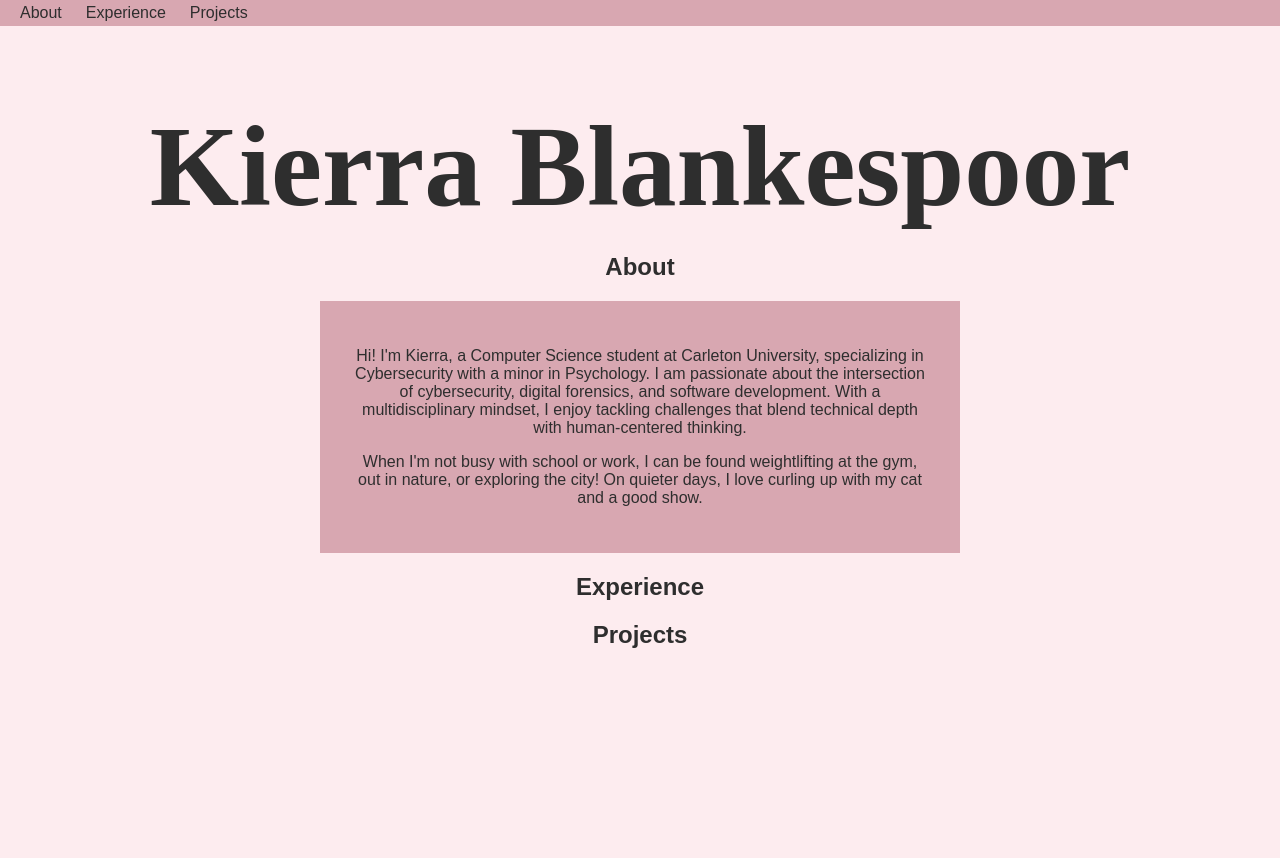
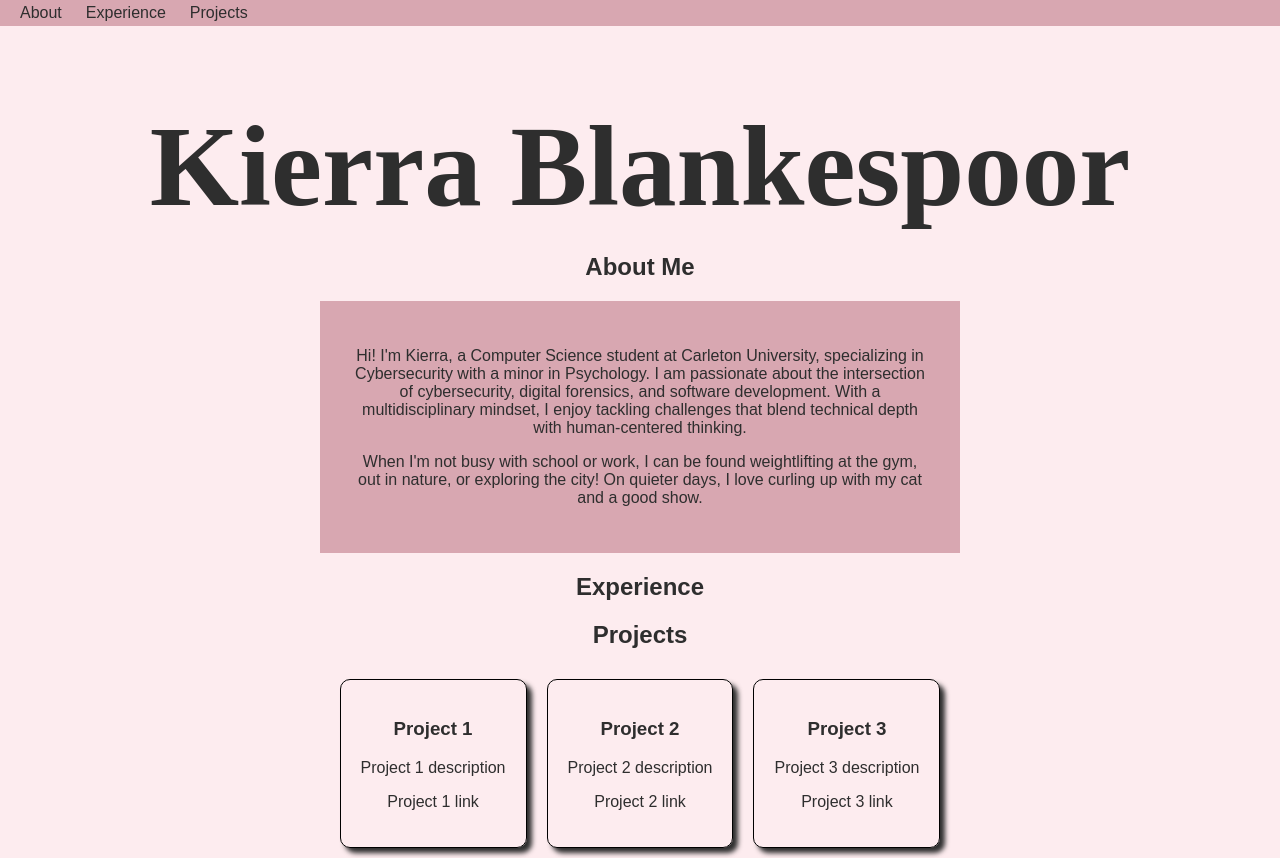
Before and after one commit to kierrabl/Portfolio-Website, a React (Create React App) app: page / in a window 1280 px wide. Before the commit the page ends 800 px from the top, so only its background shows below. Built offline with nearby package versions, Linux system fonts and the light colour scheme.

Commit message:
Added project card component to Project section

```diff
--- a/src/Projects.js
+++ /dev/null
@@ -1,7 +0,0 @@
-function Projects() {
-	return <section id="Projects" className="projectsSection">
-		<h2>Projects</h2>
-	</section>
-}
-
-export default Projects;
--- a/src/About.js
+++ b/src/content/About.js
@@ -1,7 +1,7 @@
 function About() {
 	return <section id="About" className="aboutSection">
 		<h1>Kierra Blankespoor</h1>
-		<h2>About</h2>
+		<h2>About Me</h2>
 
 		<section className="aboutParagraph">
 			<p>
--- /dev/null
+++ b/src/content/ProjectCard.js
@@ -0,0 +1,11 @@
+function ProjectCard({title, description, link}) {
+	return(
+		<div className="projectCard">
+			<h3>{title}</h3>
+			<p>{description}</p>
+			<p>{link}</p>
+		</div>
+	);
+}
+
+export default ProjectCard
--- /dev/null
+++ b/src/content/Projects.js
@@ -0,0 +1,32 @@
+import ProjectCard from "./ProjectCard";
+
+const projects = [
+	{
+		title: "Project 1",
+		description: "Project 1 description",
+		link: "Project 1 link",
+	},
+
+	{
+		title: "Project 2",
+		description: "Project 2 description",
+		link: "Project 2 link",
+	},
+
+	{
+		title: "Project 3",
+		description: "Project 3 description",
+		link: "Project 3 link",
+	}
+]
+
+function Projects() {
+	return <section id="Projects" className="projectsSection">
+		<h2>Projects</h2>
+		{projects.map((project, index) => (
+  			<ProjectCard key={index} {...project} />
+		))}
+	</section>
+}
+
+export default Projects;
--- a/src/styles.css
+++ b/src/styles.css
@@ -63,3 +63,14 @@ body {
 	width: 50%;
 	background-color: #D8A7B1;
 }
+
+.projectCard {
+	border: 1px solid black;
+	border-radius: 10px;
+	box-shadow: 5px 5px 5px;
+	padding: 20px;
+	margin: 10px;
+	text-align: center;
+	max-width: 250px;
+	display: inline-block;
+}
```
Also changed, not shown: src/App.js (+4 -4 lines), src/content/Experience.js (renamed from src/Experience.js), src/content/Navbar.js (renamed from src/Navbar.js).
